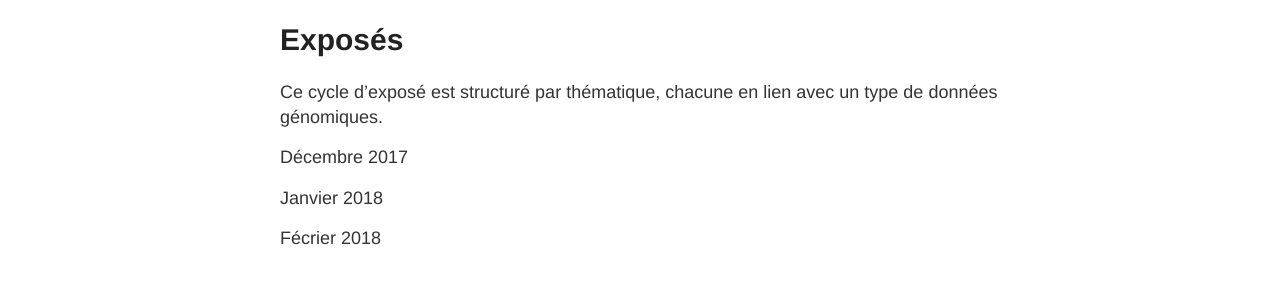
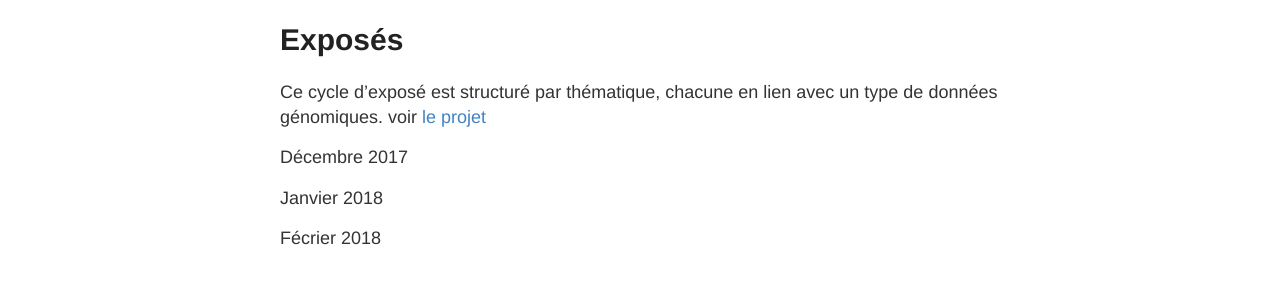
Before and after one commit to MathForGenomics/MathForGenomics.github.io, a Jekyll site: the page built from exposes.md, in a window 1280 px wide. Shown: the part 147-447 px from the top of the page. Built offline with Jekyll 4.4.1, drawn with Linux system fonts in a browser that asks for light colours.

Commit message:
Update exposes.md

```diff
--- a/exposes.md
+++ b/exposes.md
@@ -5,6 +5,7 @@ permalink: /exposes/
 ---
 
 Ce cycle d’exposé est structuré par thématique, chacune en lien avec un type de données génomiques.
+voir [le projet](projet.md)
 
 Décembre 2017
 
```
